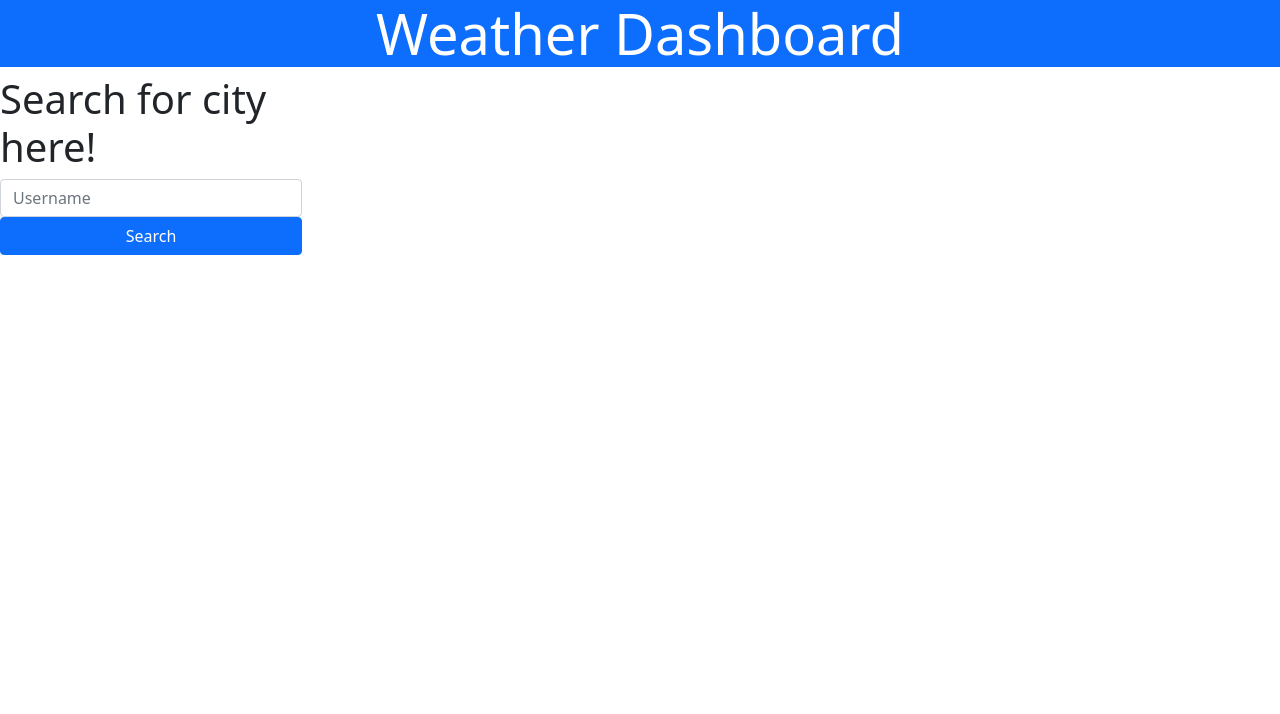
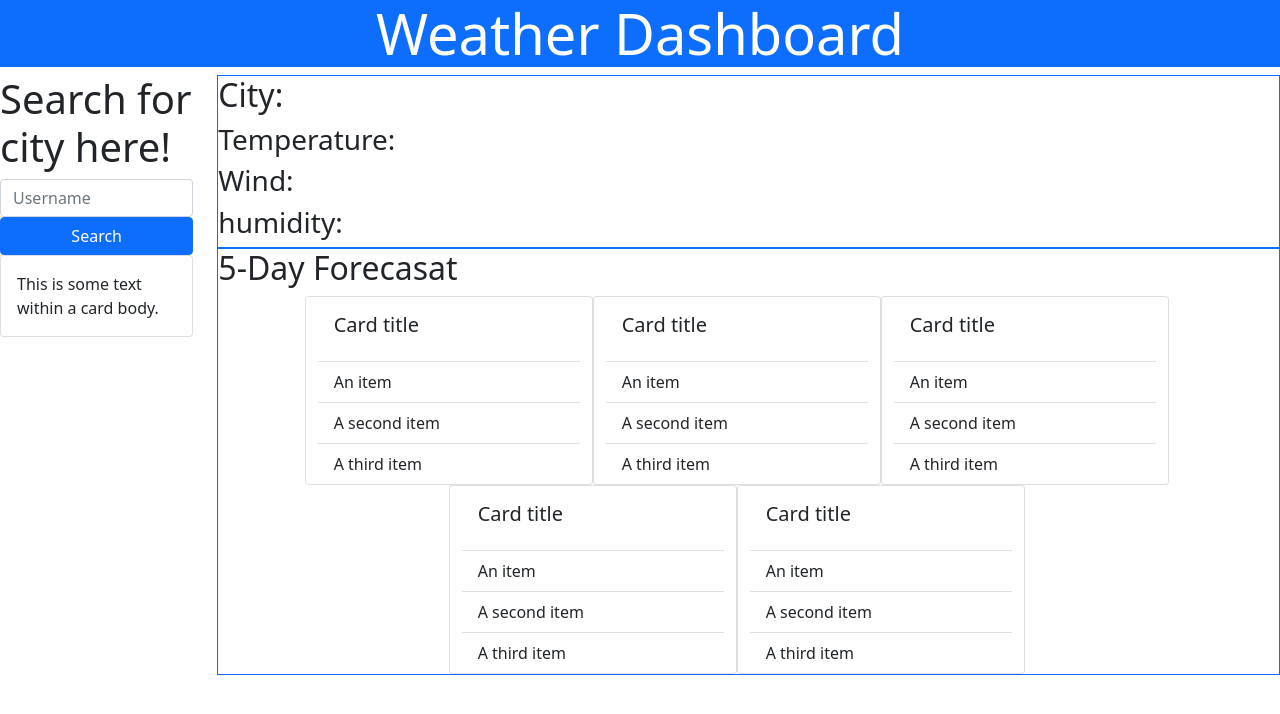
Before and after one commit to AlexanderBarlow/weather-dashboard, a plain HTML site: page index.html in a window 1280 px wide. Drawn offline with nearby package versions, Linux system fonts and the light colour scheme.

Commit message:
Finished html and styling/added some js targeting selectors

```diff
--- a/index.html
+++ b/index.html
@@ -16,7 +16,7 @@
     </header>
 
     <section class="row">
-        <aside class="col-3">
+        <aside class="col-2">
             <h6 class="display-6">
                 Search for city here!
             </h6>
@@ -26,19 +26,90 @@
               <div class="d-grid gap-2">
                 <button class="btn btn-primary" type="button">Search</button>
               </div>
+              <div class="card">
+                <div class="card-body">
+                  This is some text within a card body.
+                </div>
+              </div>
         </aside>
-
-        <section class="col-9">
-
+        <div class="col-10">
+        <section class="border border-primary">
+            <h2 id="City">
+                City:
+            </h2>
+            <h3 class="temp">
+                Temperature:
+            </h3>
+            <h3 class="wind">
+                Wind:
+            </h3>
+            <h3 class="humidity">
+                humidity:
+            </h3>
         </section>
 
-        <section class="col-9">
+        <section class="border border-primary">
+            <h2>
+                5-Day Forecasat
+            </h2>
+            <div class="row col-12 card-container justify-content-center">
+                <div class="card" style="width: 18rem;">
+                    <div class="card-body">
+                      <h5 class="card-title">Card title</h5>
+                    </div>
+                    <ul class="list-group list-group-flush">
+                      <li class="list-group-item">An item</li>
+                      <li class="list-group-item">A second item</li>
+                      <li class="list-group-item">A third item</li>
+                    </ul>
+                  </div>
+                  <div class="card" style="width: 18rem;">
+                    <div class="card-body">
+                      <h5 class="card-title">Card title</h5>
+                    </div>
+                    <ul class="list-group list-group-flush">
+                      <li class="list-group-item">An item</li>
+                      <li class="list-group-item">A second item</li>
+                      <li class="list-group-item">A third item</li>
+                    </ul>
+                  </div><div class="card" style="width: 18rem;">
+                    <div class="card-body">
+                      <h5 class="card-title">Card title</h5>
+                    </div>
+                    <ul class="list-group list-group-flush">
+                      <li class="list-group-item">An item</li>
+                      <li class="list-group-item">A second item</li>
+                      <li class="list-group-item">A third item</li>
+                    </ul>
+                  </div>
+                  <div class="card" style="width: 18rem;">
+                    <div class="card-body">
+                      <h5 class="card-title">Card title</h5>
+                    </div>
+                    <ul class="list-group list-group-flush">
+                      <li class="list-group-item">An item</li>
+                      <li class="list-group-item">A second item</li>
+                      <li class="list-group-item">A third item</li>
+                    </ul>
+                  </div>
+                  <div class="card" style="width: 18rem;">
+                    <div class="card-body">
+                      <h5 class="card-title">Card title</h5>
+                    </div>
+                    <ul class="list-group list-group-flush">
+                      <li class="list-group-item">An item</li>
+                      <li class="list-group-item">A second item</li>
+                      <li class="list-group-item">A third item</li>
+                    </ul>
+                  </div>
+            </div>
+        </div>
 
         </section>
 
 
     <section>
 
-
+        <script href="./assets/js/script.js"></script>
 </body>
 </html>
```
Also changed, not shown: assets/js/script.js (+36 -2 lines).
